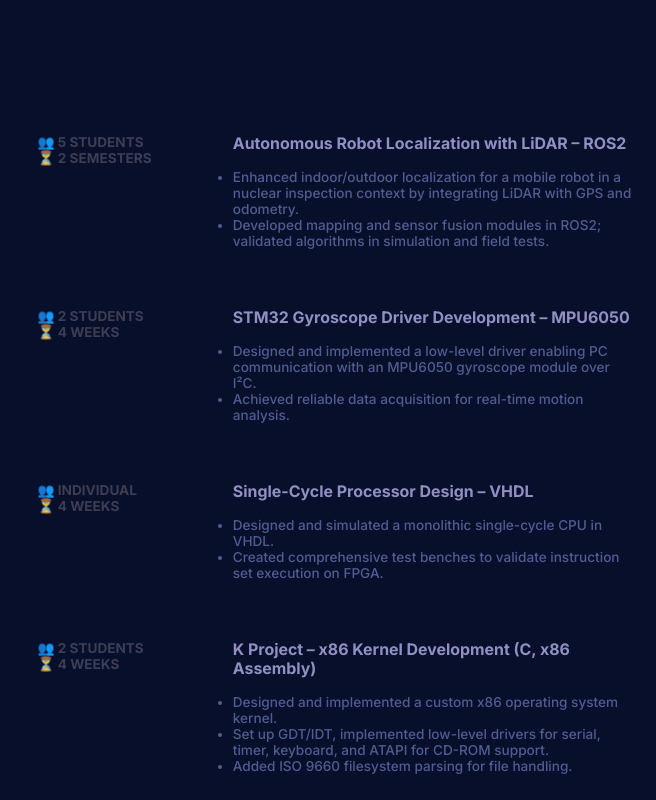
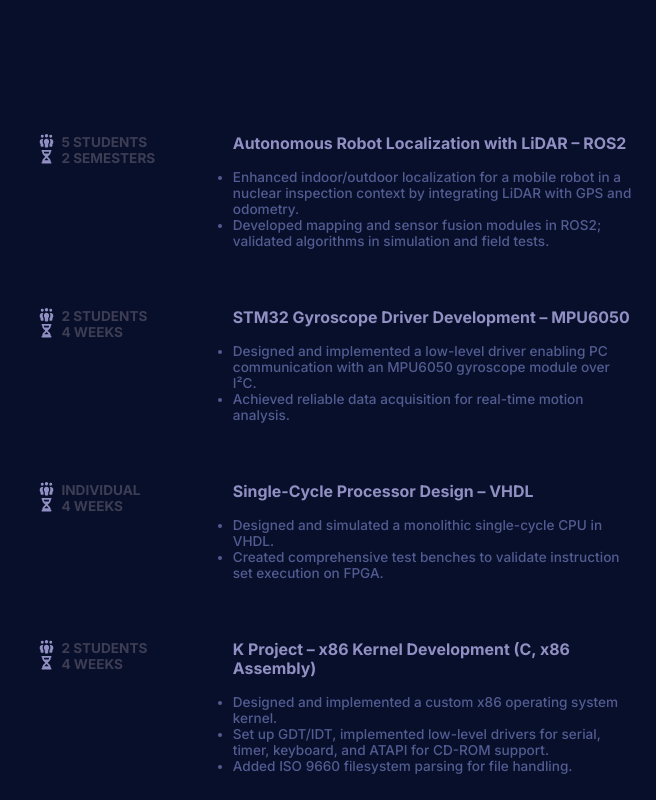
Before and after one commit to Kirigoulou/portfolio, a Next.js app in the folder nextjs_react/: page / in a window 1280 px wide. Shown: the part 1100-1900 px from the top of the page, without its empty margins (624-1280 px from the left). Built offline with nearby package versions, Linux system fonts and the light colour scheme.

Commit message:
feat: finished projects list

```diff
--- a/nextjs_react/src/pages/components/Experience.tsx
+++ b/nextjs_react/src/pages/components/Experience.tsx
@@ -40,7 +40,6 @@ const jobs: jobsType = [
 export default function Experience() {
     const [hoveredIndex, setHoveredIndex] = useState<number | null>(null);
 
-    console.log(hoveredIndex);
 
     return (
         <section>
--- a/nextjs_react/src/pages/components/Project.tsx
+++ b/nextjs_react/src/pages/components/Project.tsx
@@ -7,6 +7,7 @@ type projectPropsList = Array<projectProps>;
 
 export default function Project() {
     const [projectsData, setProjectsData] = useState<projectPropsList | null>(null);
+    const [hoveredIndex, setHoveredIndex] = useState<number | null>(null);
 
     useEffect(() => {
         fetch("data/en/projects.json", { mode: "no-cors" })
@@ -24,14 +25,21 @@ export default function Project() {
         <section>
             <ul>
                 {projectsData?.map((project: projectProps, i) =>
-                    <li className={styles.jobContainer} key={`project-${i}`}>
-                        {/*<a href={job.link} target={"_blank"} className={styles.experienceLink}></a>*/}
+                    <li
+                        // className={styles.jobContainer}
+                        className={`${styles.jobContainer} ${hoveredIndex !== null && hoveredIndex !== i ? styles.nonSelectedContainer : {}}`}
+                        key={`project-${i}`}
+                        onMouseEnter={() => setHoveredIndex(i)}
+                        onMouseLeave={() => setHoveredIndex(null)}
+                    >
+                        <a href="" target={"_blank"} className={styles.experienceLink}></a>
                         <ProjectItem
                             name={project.name}
                             groupSize={project.groupSize}
                             duration={project.duration}
                             descriptions={project.descriptions}
                             paragraphs={project.paragraphs}
+                            isHovered={hoveredIndex === i}
                         />
                     </li>)
                 }
--- a/nextjs_react/src/pages/components/ProjectItem.tsx
+++ b/nextjs_react/src/pages/components/ProjectItem.tsx
@@ -1,4 +1,6 @@
 import styles from "@/styles/job.module.css";
+import {FontAwesomeIcon} from "@fortawesome/react-fontawesome";
+import {faPeopleGroup, faHourglassHalf} from '@fortawesome/free-solid-svg-icons'
 
 export type projectProps = {
     name: string;
@@ -13,8 +15,21 @@ export default function Job(props: projectProps) {
     return (
         <>
             <header className={styles.experienceDateContainer}>
-                <h4 className={styles.projectHeaderContent}>👥 {props.groupSize}</h4>
-                <h4 className={styles.projectHeaderContent}>⏳ {props.duration}</h4>
+                <div style={{display: "flex", gap: "0.5em"}}>
+                    <FontAwesomeIcon
+                        icon={faPeopleGroup}
+                        className={`${styles.groupEmoji} ${props.isHovered ? "fa-bounce" : ""}`}
+                    />
+                    <h4 className={styles.projectHeaderContent}>{props.groupSize}</h4>
+                </div>
+                <div style={{display: "flex", gap: "0.5em"}}>
+                    <FontAwesomeIcon
+                        icon={faHourglassHalf}
+                        // className={`${styles.groupEmoji} ${props.isHovered ? "fa-spin" : ""}`}
+                        className={props.isHovered ? styles.hourglassEmojiHovered : styles.hourglassEmoji} /*className="fa-spin" shake*/
+                    />
+                    <h4 className={styles.projectHeaderContent}>{props.duration}</h4>
+                </div>
             </header>
             <div className={styles.experienceDescriptionContainer}>
                 <h3 className={`${styles.experienceTitle} ${props.isHovered ? {} : {}}`}>{props.name}</h3>
--- a/nextjs_react/src/pages/index.tsx
+++ b/nextjs_react/src/pages/index.tsx
@@ -1,4 +1,4 @@
-import { Inter } from "next/font/google";
+import {Inter} from "next/font/google";
 import Header from "./components/Header";
 import Main from "./components/Main";
 
--- a/nextjs_react/src/styles/header.module.css
+++ b/nextjs_react/src/styles/header.module.css
@@ -1,8 +1,9 @@
 .headerContainer {
-    top: 0;
+    top: 6rem;
     position: sticky;
     align-self: flex-start;
     width: 50%;
+    /*padding: 6rem 0;*/
 }
 
 .userName {
--- a/nextjs_react/src/styles/home.module.css
+++ b/nextjs_react/src/styles/home.module.css
@@ -4,5 +4,5 @@
     margin: auto;
     gap: 1rem;
     max-width: 1280px;
-    padding: 6rem 0;
+    /*padding: 6rem 0;*/
 }
--- a/nextjs_react/src/styles/job.module.css
+++ b/nextjs_react/src/styles/job.module.css
@@ -42,3 +42,40 @@
 .projectHeaderContent {
     margin: 0;
 }
+
+@keyframes halfSpinIn {
+    0% {
+        transform: rotate(0deg);
+    }
+    100% {
+        transform: rotate(180deg);
+    }
+}
+@keyframes halfSpinOut {
+    0% {
+        transform: rotate(180deg);
+    }
+    100% {
+        transform: rotate(0deg);
+    }
+}
+
+.groupEmoji {
+    color: var(--title-foreground);
+    /*animation: halfSpinOut 1s ease-in;*/
+    /*transform: rotate(0deg);*/
+    /*transition: transform 1s ease;*/
+}
+
+.hourglassEmoji {
+    color: var(--title-foreground);
+    animation: halfSpinOut 1s ease-in;
+    /*transform: rotate(0deg);*/
+    /*transition: transform 1s ease;*/
+}
+
+.hourglassEmojiHovered {
+    color: var(--title-foreground);
+    animation: halfSpinIn 1s ease-out;
+    /*transform: rotate(180deg);*/
+}
--- a/nextjs_react/src/styles/main.module.css
+++ b/nextjs_react/src/styles/main.module.css
@@ -1,3 +1,4 @@
 .mainContainer {
     width: 50%;
+    padding: 6rem 0;
 }
```
Also changed, not shown: nextjs_react/package.json (+6 -1 lines), nextjs_react/src/pages/components/Main.tsx (+0 -30 lines), nextjs_react/src/styles/projectitem.module.css (added), 1 other file (tests, documents, lock files or other folders). Lines whose indentation alone changed are shown as unchanged.
